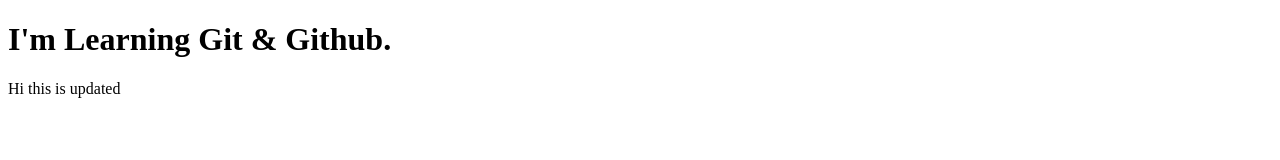
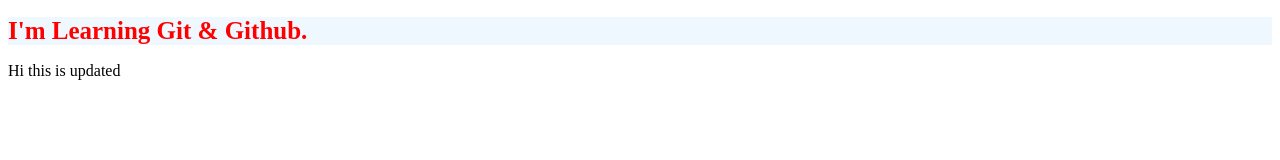
Before and after one commit to dinesh-tamong/Git-Learning, a plain HTML site: page index.html in a window 1280 px wide. Drawn offline with Linux system fonts and the light colour scheme.

Commit message:
verson 1.2

```diff
--- a/index.html
+++ b/index.html
@@ -5,9 +5,12 @@
     <meta http-equiv="X-UA-Compatible" content="IE=edge">
     <meta name="viewport" content="width=device-width, initial-scale=1.0">
     <title>Git Learning</title>
+    <link rel="stylesheet" href="style.css">
 </head>
 <body>
     <h1>I'm Learning Git & Github.</h1>
     <p>Hi this is updated</p>
+
+    <script src="script.js"></script>
 </body>
 </html>
--- /dev/null
+++ b/style.css
@@ -0,0 +1,5 @@
+h1{
+    color: red;
+    font-size: 25px;
+    background-color: aliceblue;
+}
```
Also changed, not shown: script.js (added).
